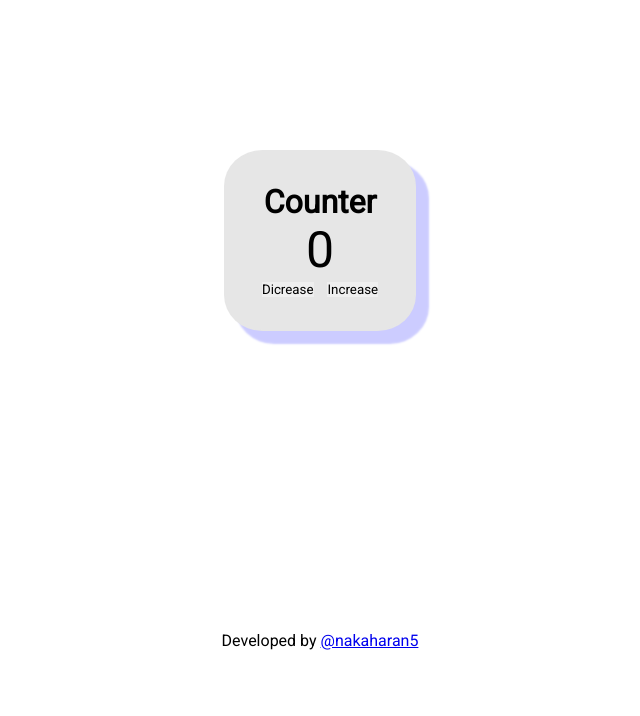
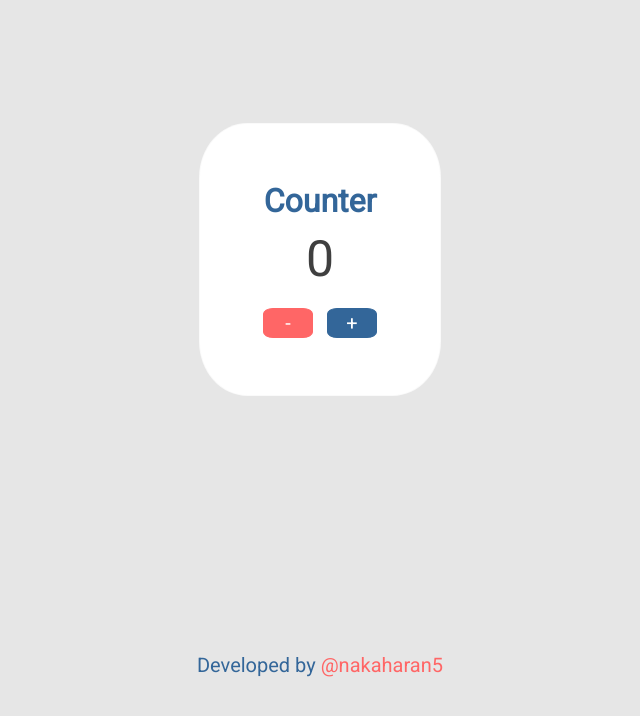
Before and after one commit to nakaharan5/counter-javascript, a plain HTML site: page index.html in a window 1280 px wide. Shown: the whole page, without its empty margins (320-960 px from the left). Drawn offline with Linux system fonts and the light colour scheme.

Commit message:
style finished
now i gonna work in button's functions

```diff
--- a/css/style.css
+++ b/css/style.css
@@ -10,22 +10,75 @@ body{
     display: grid;
     place-items: center;
     min-height: 100vh;
+    background-color: rgb(230, 230, 230)
+}
+
+h1{
+    color: #336699;
 }
 
 div{
-    background-color: rgb(230, 230, 230);
+
+    background-color: rgb(255, 255, 255);
     border: 1px solid rgb(230, 230, 230, 0.2);
-    box-shadow: 12px 12px 2px 1px rgba(0, 0, 255, .2);
     border-radius: 20%;
-    padding: 2.5%;
+    padding: 4.5%;
     text-align: center;
 }
 
 p{
+    color: #3f3f3f;
     font-size: 50px;
+    margin: 10px auto 0px auto;
 }
 
 button{
     border: none;
-    margin: 0 5px 0 5px;
+    margin: 0px 5px 0 5px;
+    width: 50px;
+    height: 30px;
+    border-radius: 20%;
 }
+
+.dicrease-button,
+.increase-button{
+    margin-top: 20px;
+}
+
+.dicrease-button{
+    color: #FFF;
+    font-weight: 100;
+    font-size: 20px;
+    border: 1px solid #FF6666;
+    background-color: #FF6666;
+}
+
+.dicrease-button:hover{
+    color: #d6d6d6;
+    border: 1px solid #fe8181;
+    background-color: #fe8181;
+}
+
+.increase-button{
+    color: #FFF;
+    font-weight: 100;
+    font-size: 20px;
+    border: 1px solid #336699;
+    background-color: #336699;
+}
+
+.increase-button:hover{
+    color: #d6d6d6;
+    border: 1px solid #3f75ac;
+    background-color: #3f75ac;
+}
+
+.developed-by{
+    font-size: 20px;
+    color: #336699;
+}
+
+.developed-by a{
+    text-decoration: none;
+    color: #FF6666;
+}
--- a/index.html
+++ b/index.html
@@ -11,11 +11,13 @@
     <div>
         <h1>Counter</h1>
         <p>0</p>
-        <button>Dicrease</button>
-        <button>Increase</button>
+        <button class="dicrease-button">-</button>
+        <button class="increase-button">+</button>
 
     </div>
-    <span>Developed by <a href="https://github.com/nakaharan5">@nakaharan5</a></span>
+    <footer>
+        <p class="developed-by">Developed by <a href="https://github.com/nakaharan5">@nakaharan5</a></p>
+    </footer>
 
 </body>
 </html>
```
